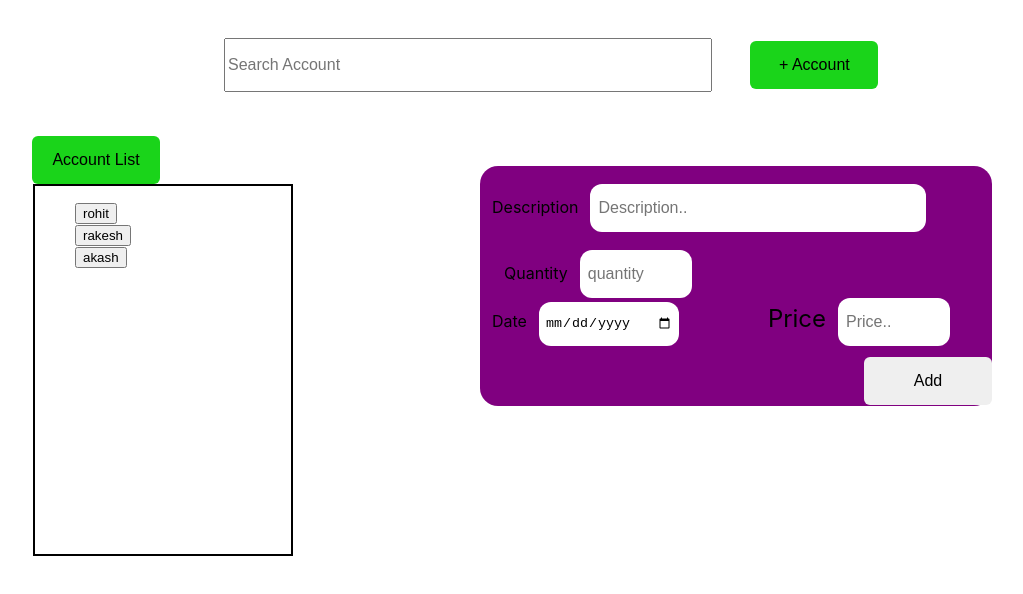
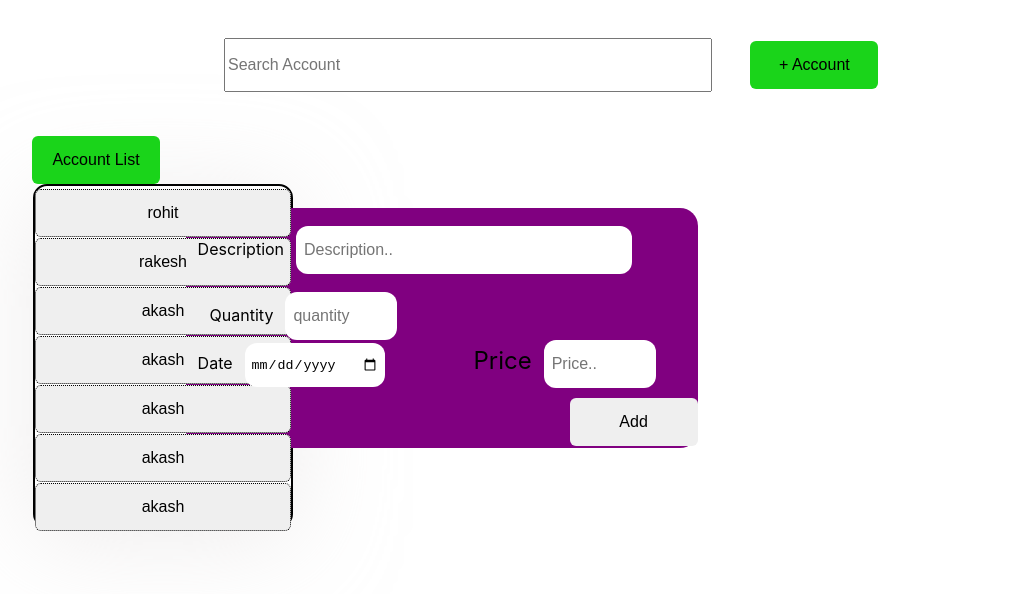
Before and after one commit to Parth-Ramani/groceries-account, a React (Create React App) app: page / in a window 1280 px wide. Shown: the top 594 px of the page, without its empty margins (160-1183 px from the left). Built offline with nearby package versions, Linux system fonts and the light colour scheme.

Commit message:
added button in contact list  and set  style modal

```diff
--- a/src/Components/ContactList.css
+++ b/src/Components/ContactList.css
@@ -2,8 +2,20 @@ li {
   list-style: none;
 }
 .listBox {
-  height: 23rem;
+  height: 21.2rem;
   width: 16rem;
   border: 2px solid black;
   margin-left: 193px;
+  border-radius: 14px;
+  box-shadow: 0 10px 100px rgba(224, 219, 219, 0.5);
 }
+.contactName {
+  width: 16rem;
+  height: 3rem;
+  margin-left: -40px;
+  margin-top: -14px;
+  margin-bottom: 14px;
+  font-size: medium;
+  border: 1px dotted;
+  border-radius: 6px;
+}
--- a/src/Components/ContactList.js
+++ b/src/Components/ContactList.js
@@ -7,10 +7,22 @@ const ContactList = () => {
           <button className="contactName">rohit</button>
         </li>
         <li>
-          <button>rakesh</button>
+          <button className="contactName">rakesh</button>
         </li>
         <li>
-          <button>akash</button>
+          <button className="contactName">akash</button>
+        </li>
+        <li>
+          <button className="contactName">akash</button>
+        </li>
+        <li>
+          <button className="contactName">akash</button>
+        </li>
+        <li>
+          <button className="contactName">akash</button>
+        </li>
+        <li>
+          <button className="contactName">akash</button>
         </li>
       </ul>
     </div>
--- a/src/Components/InputFields.css
+++ b/src/Components/InputFields.css
@@ -8,8 +8,8 @@
   width: 40vw;
   /* border: 2px solid black; */
   background-color: purple;
-  margin-top: -390px;
-  margin-left: 50%;
+  margin-top: -320px;
+  margin-left: 27%;
   border-radius: 18px;
 }
 .descInput {
--- a/src/Components/Modal.css
+++ b/src/Components/Modal.css
@@ -1,9 +1,11 @@
 .customerBox {
-  height: 13rem;
+  position: absolute;
+  margin-top: -27%;
+  margin-left: 68%;
+  height: 11rem;
   width: 18rem;
   background-color: rgb(251, 251, 251);
-  margin-top: -7%;
-  margin-left: 70%;
+
   border-radius: 18px;
   box-shadow: 0 10px 100px rgba(224, 219, 219, 0.5);
 }
```
